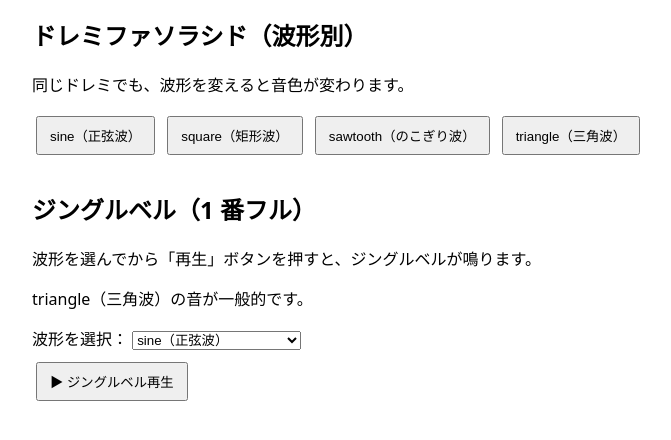
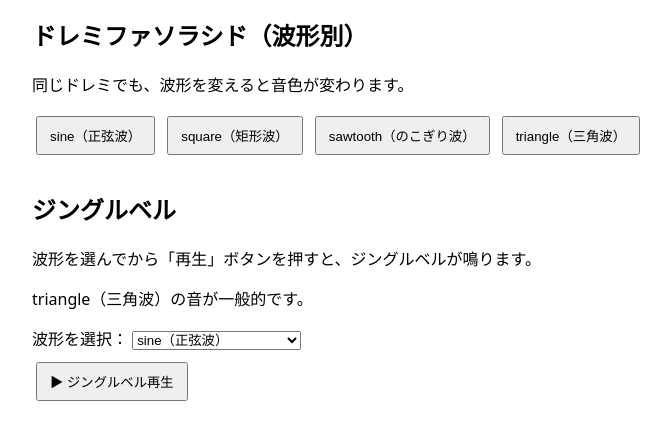
Before and after one commit to ossun27/web-audio-jinglebell, a website with bundled scripts: page index.html in a window 1280 px wide. Shown: the part 150-590 px from the top of the page, without its empty margins (8-679 px from the left). Built offline with nearby package versions, Linux system fonts and the light colour scheme.

Commit message:
no message

```diff
--- a/index.html
+++ b/index.html
@@ -34,7 +34,7 @@
     </section>
 
     <section>
-        <h2>ジングルベル（1 番フル）</h2>
+        <h2>ジングルベル</h2>
         <p>波形を選んでから「再生」ボタンを押すと、ジングルベルが鳴ります。</p>
         <p>triangle（三角波）の音が一般的です。</p>
 
```
